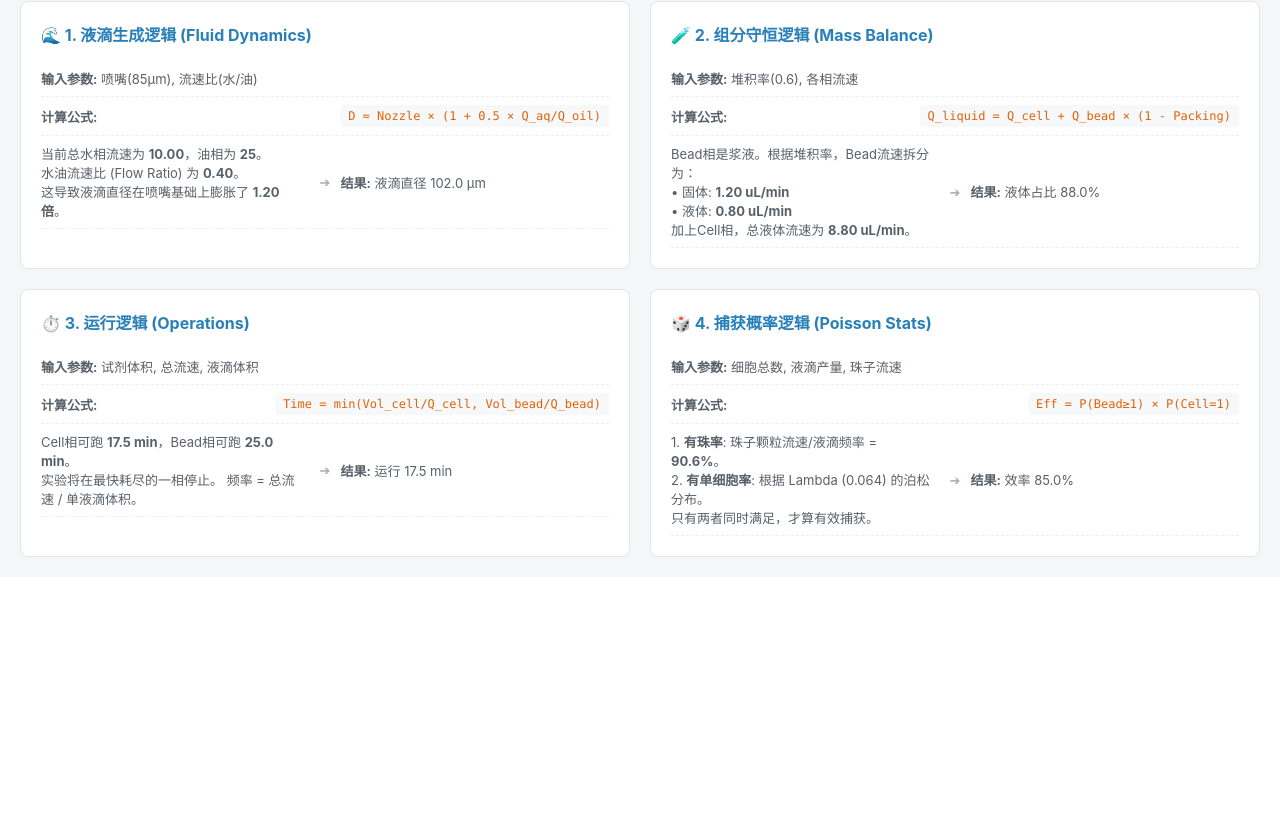
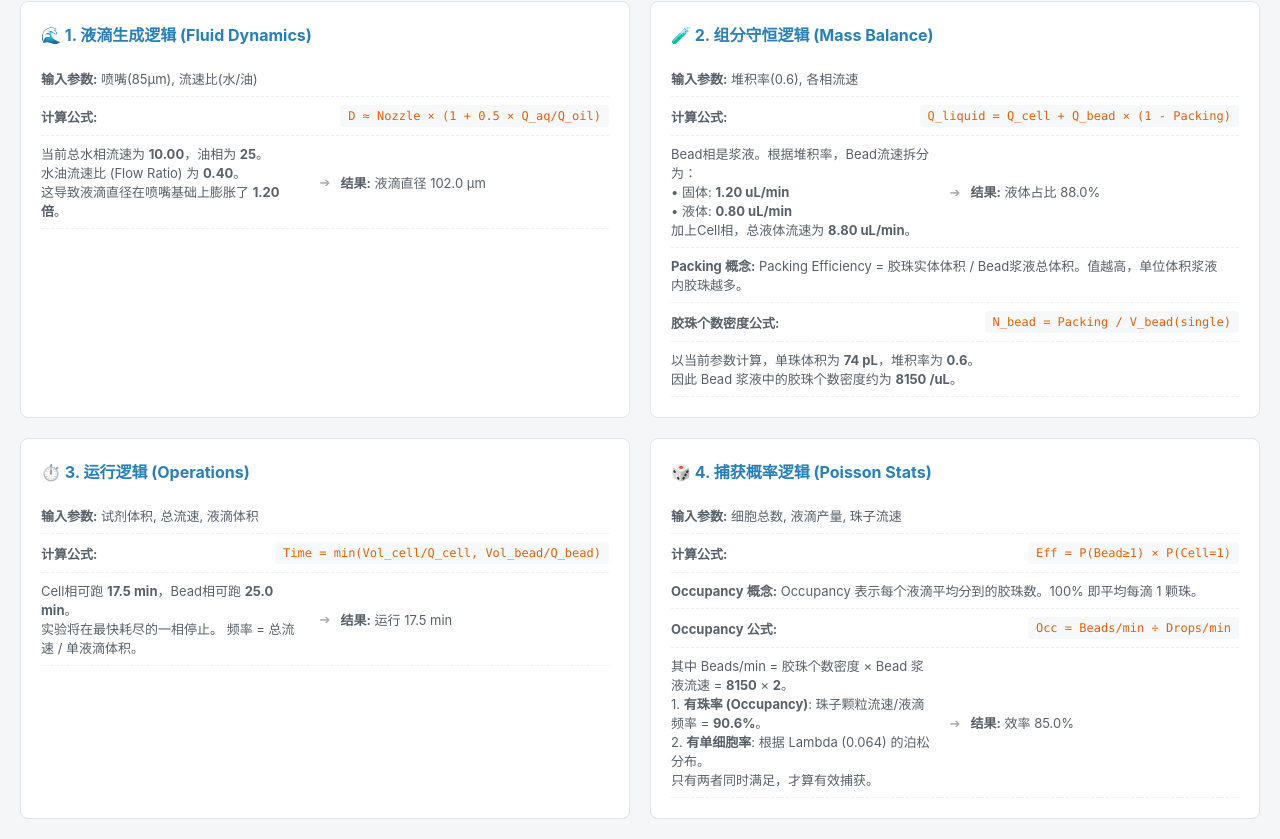
Before and after one commit to wanghulouxia/microfluidic-sim, a React (Create React App) app: page / in a window 1280 px wide. Shown: the part 1306-2145 px from the top of the page. Before the commit the page ends 1883 px from the top, so only its background shows below. Built offline with nearby package versions, Linux system fonts and the light colour scheme.

Commit message:
feat: add bead density metrics and logic panel explanations

```diff
--- a/src/App.js
+++ b/src/App.js
@@ -148,8 +148,10 @@ const calculateSimulation = useCallback(() => {
     const totalDrops = frequency * runTimeMin * 60;
 
     // --- E. 统计学与捕获 (Statistics) ---
-    // 1. 胶珠占有率 (Occupancy)
+    // 1. 胶珠个数密度与占有率 (Density + Occupancy)
     const beadSolidVol_uL = beadSolidVol_pL / 1e6;
+    // Bead浆液中每微升含有的胶珠数 (beads/uL slurry)
+    const beadNumberDensity = packingEfficiency / beadSolidVol_uL;
     // 每分钟有多少颗实体珠子流过？
     const beadsPerMin = flowSolid / beadSolidVol_uL;
     // 每生成一个液滴，平均分配到多少颗珠子？
@@ -193,6 +195,7 @@ const calculateSimulation = useCallback(() => {
       totalDrops: Math.floor(totalDrops).toLocaleString(),
       timeCell: timeCell.toFixed(1),
       timeBead: timeBead.toFixed(1),
+      beadNumberDensity: beadNumberDensity.toFixed(0),
       // 统计结果
       beadOccupancy: (beadOccupancy * 100).toFixed(1),
       lambda: lambda.toFixed(3),
@@ -365,6 +368,10 @@ const calculateSimulation = useCallback(() => {
                   <span style={styles.resultValue}>{results.frequency} Hz</span>
                 </div>
                 <div style={{...styles.resultItem, ...styles.borderPurple}}>
+                  <span style={styles.resultLabel}>胶珠个数密度</span>
+                  <span style={styles.resultValue}>{results.beadNumberDensity} /uL</span>
+                </div>
+                <div style={{...styles.resultItem, ...styles.borderPurple}}>
                   <span style={styles.resultLabel}>有效运行时间</span>
                   <span style={styles.resultValue}>{results.runTime} min</span>
                 </div>
@@ -443,6 +450,19 @@ const calculateSimulation = useCallback(() => {
               <div style={styles.logicArrow}>➔</div>
               <div style={styles.logicDesc}><b>结果:</b> 液体占比 {results.liquidRatio}%</div>
             </div>
+            <div style={styles.logicRow}>
+              <div style={styles.logicDesc}><b>Packing 概念:</b> Packing Efficiency = 胶珠实体体积 / Bead浆液总体积。值越高，单位体积浆液内胶珠越多。</div>
+            </div>
+            <div style={styles.logicRow}>
+              <div style={styles.logicDesc}><b>胶珠个数密度公式:</b></div>
+              <div style={styles.logicFormula}>N_bead = Packing / V_bead(single)</div>
+            </div>
+            <div style={styles.logicRow}>
+              <div style={styles.logicDesc}>
+                以当前参数计算，单珠体积为 <b>{results.beadSolidVol} pL</b>，堆积率为 <b>{params.packingEfficiency}</b>。<br/>
+                因此 Bead 浆液中的胶珠个数密度约为 <b>{results.beadNumberDensity} /uL</b>。
+              </div>
+            </div>
           </div>
 
           {/* 3. 运行时间与频率 */}
@@ -479,8 +499,16 @@ const calculateSimulation = useCallback(() => {
               <div style={styles.logicFormula}>Eff = P(Bead≥1) × P(Cell=1)</div>
             </div>
             <div style={styles.logicRow}>
+              <div style={styles.logicDesc}><b>Occupancy 概念:</b> Occupancy 表示每个液滴平均分到的胶珠数。100% 即平均每滴 1 颗珠。</div>
+            </div>
+            <div style={styles.logicRow}>
+              <div style={styles.logicDesc}><b>Occupancy 公式:</b></div>
+              <div style={styles.logicFormula}>Occ = Beads/min ÷ Drops/min</div>
+            </div>
+            <div style={styles.logicRow}>
               <div style={styles.logicDesc}>
-                1. <b>有珠率</b>: 珠子颗粒流速/液滴频率 = <b>{results.beadOccupancy}%</b>。<br/>
+                其中 Beads/min = 胶珠个数密度 × Bead 浆液流速 = <b>{results.beadNumberDensity}</b> × <b>{params.qBead}</b>。<br/>
+                1. <b>有珠率 (Occupancy)</b>: 珠子颗粒流速/液滴频率 = <b>{results.beadOccupancy}%</b>。<br/>
                 2. <b>有单细胞率</b>: 根据 Lambda ({results.lambda}) 的泊松分布。<br/>
                 只有两者同时满足，才算有效捕获。
               </div>
```
Also changed, not shown: 1 other file (tests, documents, lock files or other folders).
